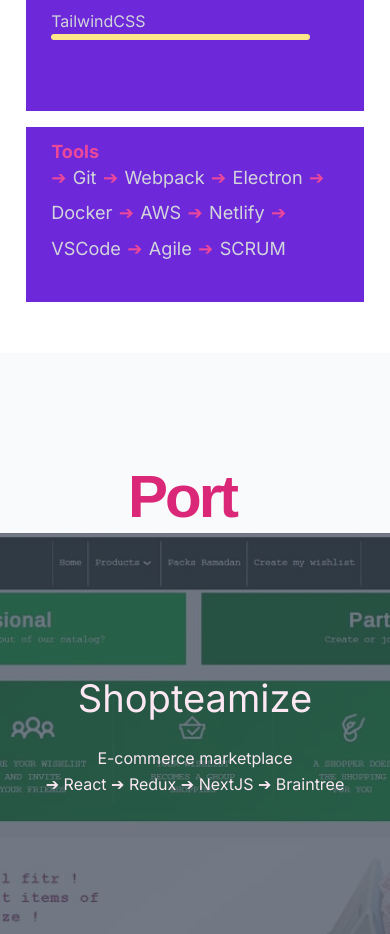
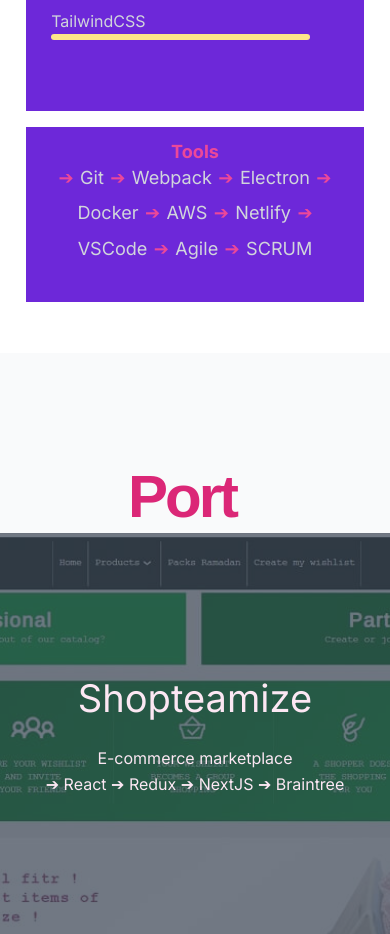
Before and after one commit to laminba2003/portfolio, a Next.js app: page / in a window 390 px wide. Shown: the part 4620-5554 px from the top of the page. Built offline with nearby package versions, Linux system fonts and the light colour scheme; a web font is replaced by a local one.

Commit message:
Some adjustements

```diff
--- a/src/components/Skills/Skills.tsx
+++ b/src/components/Skills/Skills.tsx
@@ -31,8 +31,8 @@
         </div>
       </div>
       <div className="w-full px-4 pt-1 text-lg bg-purple-700">
-        <span className="text-pink-500 block mt-0.5 font-bold font-inter">Tools</span>
-        <p className="flex flex-wrap gap-1 pb-6 -mt-2 text-gray-300">
+        <span className="text-pink-500 block mt-0.5 font-bold font-inter text-center md:text-left">Tools</span>
+        <p className="flex flex-wrap justify-center gap-1 pb-6 -mt-2 text-gray-300 md:justify-start">
           <span className="text-pink-500">➔</span> Git
           <span className="text-pink-500">➔</span> Webpack
           <span className="text-pink-500">➔</span> Electron
```
